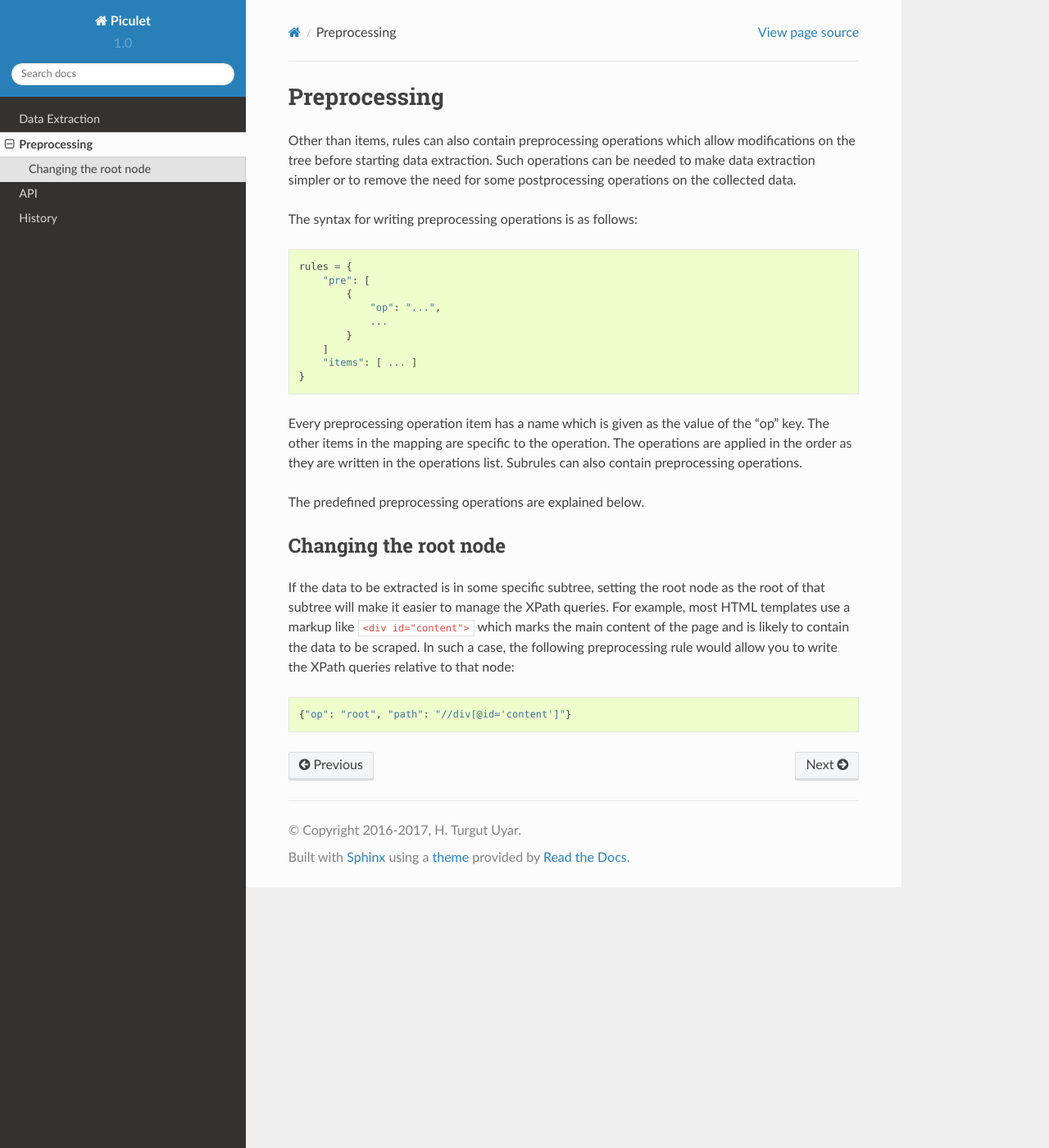
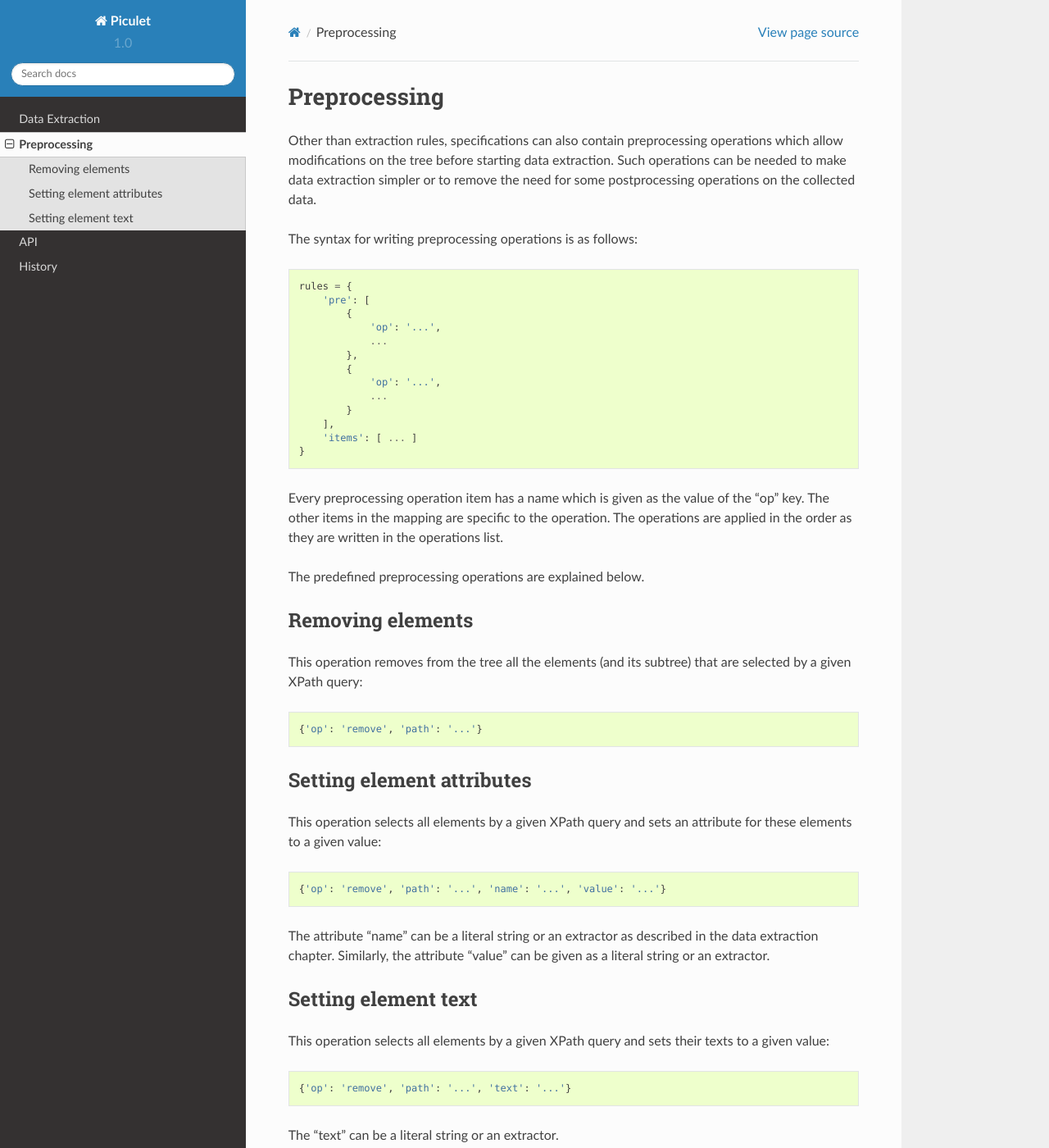
Before and after one commit to uyar/piculet, a Sphinx documentation site: the page built from docs/preprocess.rst, in a window 1280 px wide and 1400 px high. Shown: the whole window at 82% size. Built offline with Sphinx 7.4.7 and the Read the Docs theme 2.0.0, drawn with Linux system fonts in a browser that asks for light colours.

Commit message:
Add documentation about preprocessors

```diff
--- a/docs/preprocess.rst
+++ b/docs/preprocess.rst
@@ -1,42 +1,69 @@
 Preprocessing
 =============
 
-Other than items, rules can also contain preprocessing operations which allow
-modifications on the tree before starting data extraction. Such operations
-can be needed to make data extraction simpler or to remove the need for
-some postprocessing operations on the collected data.
+Other than extraction rules, specifications can also contain preprocessing
+operations which allow modifications on the tree before starting
+data extraction. Such operations can be needed to make data extraction
+simpler or to remove the need for some postprocessing operations
+on the collected data.
 
 The syntax for writing preprocessing operations is as follows:
 
 .. code-block:: python
 
    rules = {
-       "pre": [
+       'pre': [
            {
-               "op": "...",
+               'op': '...',
+               ...
+           },
+           {
+               'op': '...',
                ...
            }
-       ]
-       "items": [ ... ]
+       ],
+       'items': [ ... ]
    }
 
 Every preprocessing operation item has a name which is given as the value
 of the "op" key. The other items in the mapping are specific to the operation.
 The operations are applied in the order as they are written in the operations
-list. Subrules can also contain preprocessing operations.
+list.
 
 The predefined preprocessing operations are explained below.
 
-Changing the root node
-----------------------
+Removing elements
+-----------------
 
-If the data to be extracted is in some specific subtree, setting the root
-node as the root of that subtree will make it easier to manage the XPath
-queries. For example, most HTML templates use a markup like
-``<div id="content">`` which marks the main content of the page and is likely
-to contain the data to be scraped. In such a case, the following preprocessing
-rule would allow you to write the XPath queries relative to that node:
+This operation removes from the tree all the elements (and its subtree)
+that are selected by a given XPath query:
 
 .. code-block:: python
 
-   {"op": "root", "path": "//div[@id='content']"}
+   {'op': 'remove', 'path': '...'}
+
+Setting element attributes
+--------------------------
+
+This operation selects all elements by a given XPath query and
+sets an attribute for these elements to a given value:
+
+.. code-block:: python
+
+   {'op': 'remove', 'path': '...', 'name': '...', 'value': '...'}
+
+The attribute "name" can be a literal string or an extractor as described
+in the data extraction chapter. Similarly, the attribute "value" can be given
+as a literal string or an extractor.
+
+Setting element text
+--------------------
+
+This operation selects all elements by a given XPath query and
+sets their texts to a given value:
+
+.. code-block:: python
+
+   {'op': 'remove', 'path': '...', 'text': '...'}
+
+The "text" can be a literal string or an extractor.
```
